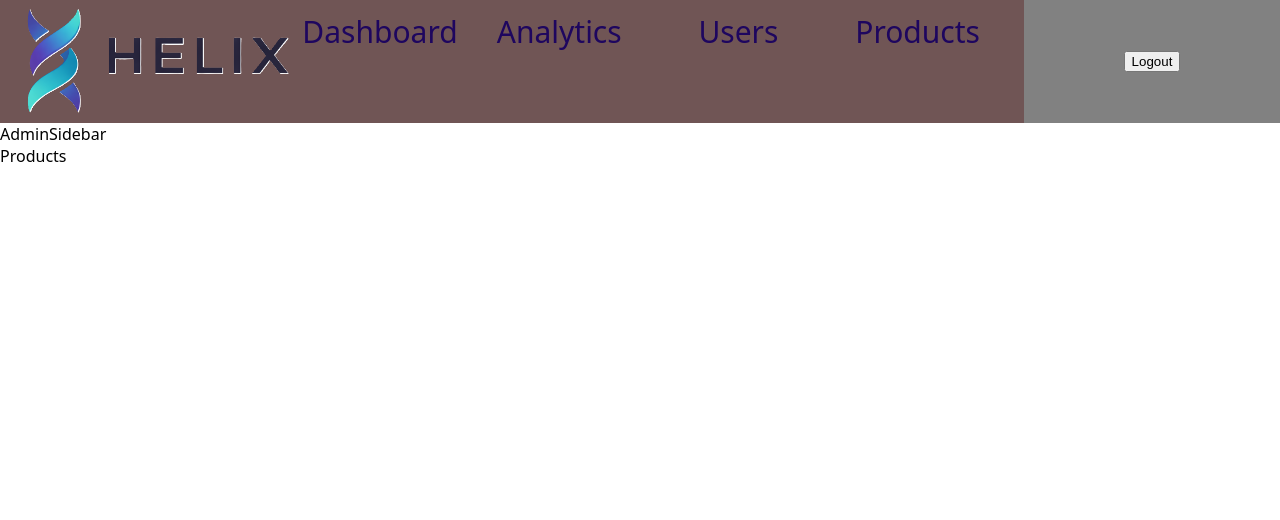
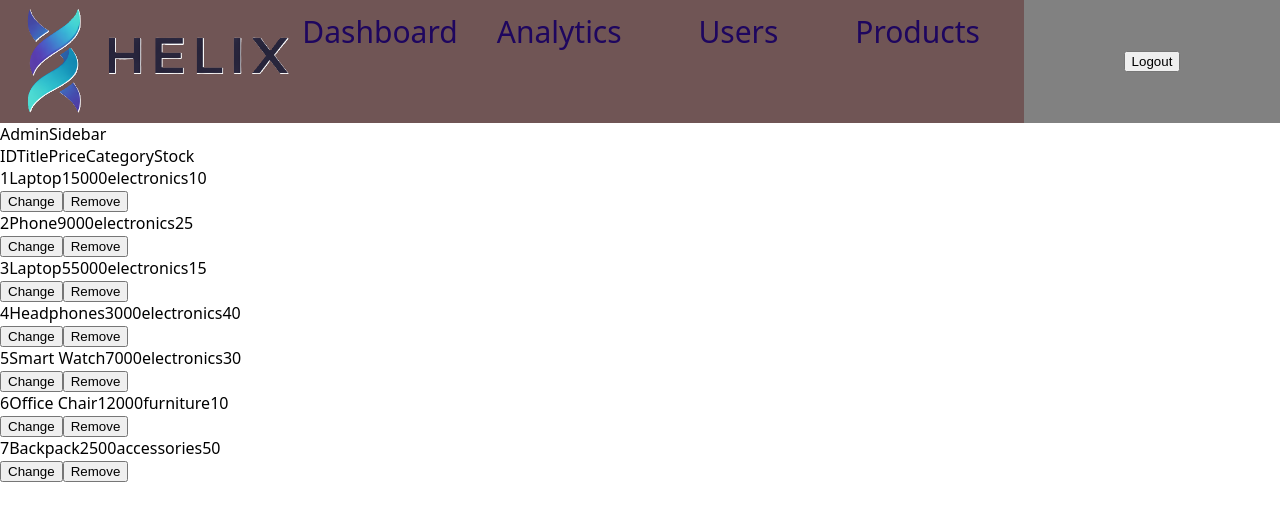
Before and after one commit to mehmetenesvarol/helix, a React (Vite) app: page /admin/products in a window 1280 px wide. Shown: the top 520 px of the page. Built offline with nearby package versions, Linux system fonts and the light colour scheme; data requests are answered from the project's data file.

Commit message:
feat(admin): implement remove functionality

```diff
--- a/src/components/ui/UserCard.jsx
+++ b/src/components/ui/UserCard.jsx
@@ -1,6 +1,6 @@
 import React from "react";
 
-function UserCard({user,onRemove,onEdit}) {
+function UserCard({user,onRemove,onChange}) {
   return (
     <div className="user-card">
       <div className="user-info">
@@ -12,9 +12,9 @@ function UserCard({user,onRemove,onEdit}) {
         <span>-{user.email}</span>
         <span>-{user.password}</span>
       </div>
-      <div className="user-edit">
+      <div className="user-buttons">
+        <button onClick={() => onChange(user.id)}>Change</button>
         <button onClick={() => onRemove(user.id)}>Remove</button>
-        <button onClick={() => onEdit(user.id)}>Edit</button>
       </div>
     </div>
   );
--- a/src/pages/admin/Products.jsx
+++ b/src/pages/admin/Products.jsx
@@ -1,9 +1,55 @@
-import React from 'react'
+import React from "react";
+import { useEffect, useState } from "react";
+import { getProducts,deleteProduct } from "../../services/product.service";
+import EditProductCard from "../../components/ui/EditProductCard";
 
 function Products() {
+  const [products, setProducts] = useState([]);
+
+  useEffect(() => {
+    getProducts().then((data) => {
+      setProducts(data);
+    });
+  }, []);
+
+  const handleRemove = async (id) => {
+    await deleteProduct(id);
+    setProducts(products.filter((p) => p.id !== id));
+  };
+
+  // editing func
+  // const handleChange = async (id) => {
+  //   const updatedProducts = products.map((p) =>
+  //     p.id === id ? { ...p, stock: p.stock + 1 } : p
+  //   );
+
+  //   const updatedProduct = updatedProducts.find((p) => p.id === id);
+  //   await updateProduct(id, updatedProduct);
+
+  //   setProducts(updatedProducts);
+  // };
+
   return (
-    <div>Products</div>
-  )
+    <div className="edit-products-container">
+      <div className="edit-products-container-title">
+        <span>ID</span>
+        <span>Title</span>
+        <span>Price</span>
+        <span>Category</span>
+        <span>Stock</span>
+      </div>
+      <div className="edit-products-wrapper">
+        {products.map((p) => (
+          <EditProductCard
+            key={p.id}
+            product={p}
+            onRemove={handleRemove}
+            // onChange={handleChange}
+          />
+        ))}
+      </div>
+    </div>
+  );
 }
 
-export default Products
+export default Products;
--- a/src/pages/admin/Users.jsx
+++ b/src/pages/admin/Users.jsx
@@ -1,7 +1,7 @@
 import React from "react";
 import { useEffect, useState } from "react";
-import { getUsers } from "../../services/user.service";
-import UserCard from "../../components/ui/UserCard"
+import { getUsers, deleteUser } from "../../services/user.service";
+import UserCard from "../../components/ui/UserCard";
 
 function Users() {
   const [users, setUsers] = useState([]);
@@ -12,51 +12,18 @@ function Users() {
     });
   }, []);
 
-  console.log(users);
+  const handleRemove = async (id) => {
+    await deleteUser(id);
+    setUsers(users.filter((p) => p.id !== id));
+  };
 
   return (
     <div>
-      {users.map(u =>(
-        <UserCard key={u.id} user={u}></UserCard>
+      {users.map((u) => (
+        <UserCard key={u.id} user={u} onRemove={handleRemove} />
       ))}
     </div>
   );
 }
 
 export default Users;
-
-/*
-
-import React from 'react'
-import { useEffect, useState } from "react"
-import { getProducts } from "../../services/product.service"
-
-function Products() {
-
-  const [products, setProducts] = useState([])
-
-    useEffect(() => {
-    getProducts().then(data => {
-      setProducts(data)
-    })
-  }, [])
-
-  console.log(products)
-
-  return (
-    <div>
-    {products.map(p =>(
-      <div key={p.id}>
-        <hr />
-        <h2>{p.id}</h2>
-        <span>{p.title}</span>
-        <span>{p.price}</span>
-      </div>
-    ))}
-    </div>
-  )
-}
-
-export default Products
-
-*/
--- a/src/services/product.service.js
+++ b/src/services/product.service.js
@@ -1,4 +1,9 @@
-const BASE_URL = "http://localhost:3001/products"
+const BASE_URL = "http://localhost:4001/products";
 
-export const getProducts = () =>
-  fetch(BASE_URL).then(res => res.json())
+export const getProducts = () => fetch(BASE_URL).then((res) => res.json());
+
+export const deleteProduct = async (id) => {
+  await fetch(`${BASE_URL}/${id}`, {
+    method: "DELETE",
+  });
+};
--- a/src/services/user.service.js
+++ b/src/services/user.service.js
@@ -1,4 +1,9 @@
-const BASE_URL = "http://localhost:3001/users"
+const BASE_URL = "http://localhost:4001/users";
 
-export const getUsers = () =>
-  fetch(BASE_URL).then(res => res.json())
+export const getUsers = () => fetch(BASE_URL).then((res) => res.json());
+
+export const deleteUser = async (id) => {
+  await fetch(`${BASE_URL}/${id}`, {
+    method: "DELETE",
+  });
+};
```
